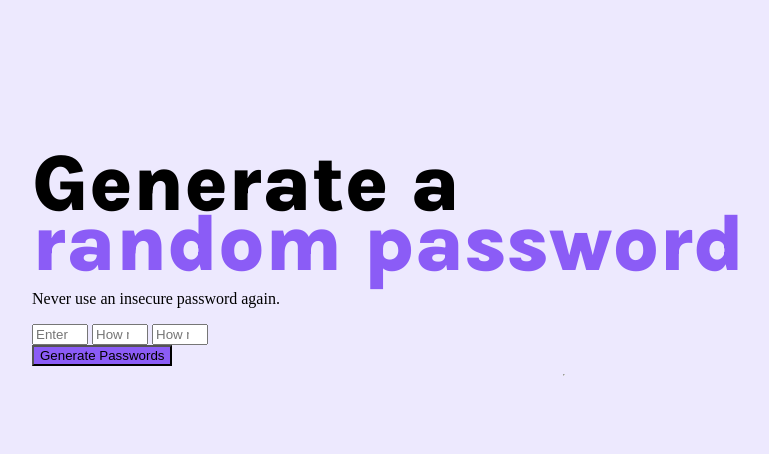
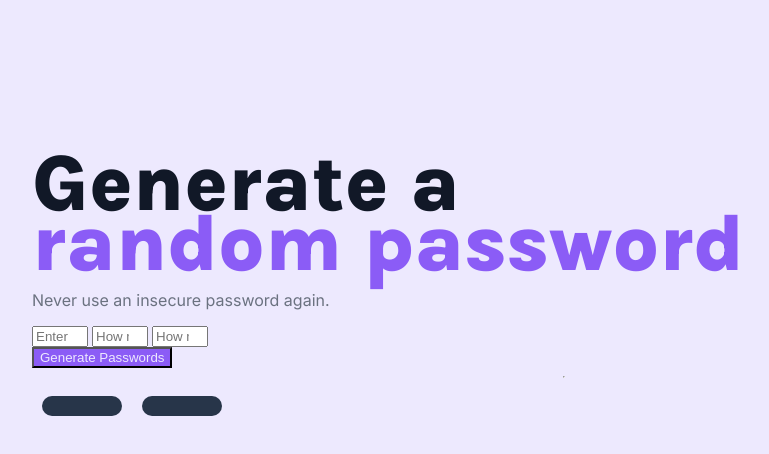
Before and after one commit to asmaaHamdym/Password-generator, a plain HTML site: page index.html in a window 1280 px wide. Shown: the whole page, without its empty margins (176-945 px from the left). Drawn offline with Linux system fonts and the light colour scheme.

Commit message:
added font inter

```diff
--- a/index.html
+++ b/index.html
@@ -8,6 +8,11 @@
     <link rel="preconnect" href="https://fonts.googleapis.com">
     <link rel="preconnect" href="https://fonts.gstatic.com" crossorigin>
     <link href="https://fonts.googleapis.com/css2?family=Karla:ital,wght@0,800;1,800&display=swap" rel="stylesheet">
+    <link rel="preconnect" href="https://fonts.googleapis.com">
+    <link rel="preconnect" href="https://fonts.gstatic.com" crossorigin>
+    <link
+        href="https://fonts.googleapis.com/css2?family=Inter:ital,opsz,wght@0,14..32,100..900;1,14..32,100..900&display=swap"
+        rel="stylesheet">
     <link rel="stylesheet" href="styles.css">
     <script src="script.js" defer></script>
 </head>
@@ -27,8 +32,12 @@
         </div>
         <button id="generate">Generate Passwords</button>
         <hr>
-        <p class="result1"></p>
-        <p class="result2"></p>
+        <div class="results">
+
+            <p class="password result1"></p>
+            <p class="password result2"></p>
+
+        </div>
 
     </main>
 
--- a/styles.css
+++ b/styles.css
@@ -1,10 +1,11 @@
 /* create css variables */
 :root {
-    --text: #1F2937;
+    --text: #111827;
     --secondary-text: #6B7280;
     --background: #EDE9FE;
     --backfround-variant: #273549;
     --accent: #8B5CF6;
+    --result: #A78BFA;
 
 }
 
@@ -35,6 +36,8 @@ main {
 
     button {
         background: var(--accent);
+        color: var(--background);
+
     }
 
     h1 {
@@ -45,10 +48,27 @@ main {
         font-size: 80px;
         line-height: 60px;
         margin-bottom: 0;
+        color: var(--text);
     }
 
     p {
+        color: var(--secondary-text);
+        font-family: "Inter", sans-serif;
+        font-optical-sizing: auto;
         font-weight: 400;
+        font-style: normal;
+    }
+
+    .results {
+        display: flex;
+    }
+
+    .password {
+        background: var(--backfround-variant);
+        color: var(--result);
+        margin: 10px;
+        padding: 10px 40px;
+        border-radius: 10px;
     }
 
 }
```
